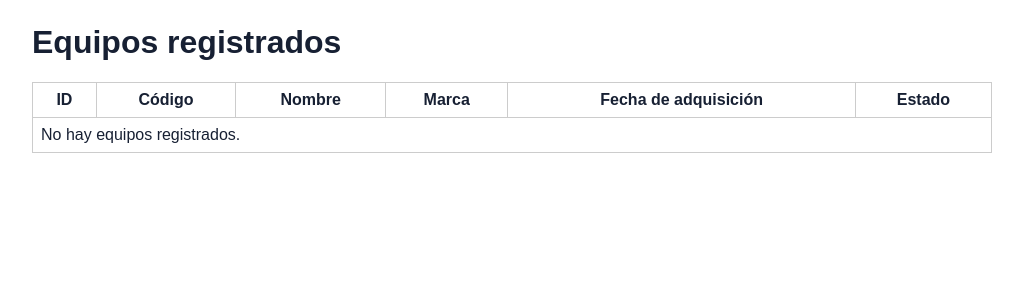
After one commit to emanuel2004ramirez/HENRY-EXA2, a Laravel app: template Henry-Exa2-Extra/resources/views/equipos/index.blade.php in a window 1280 px wide. The commit adds this page. Shown: the top 300 px of the page, without its empty margins (128-1151 px from the left). Run offline with Laravel 12, Linux system fonts and the light colour scheme; the template is opened without the code that fills it, so the values that code supplies are empty.

Commit message:
Mostrar registros

```diff
--- a/Henry-Exa2-Extra/database/seeders/DatabaseSeeder.php
+++ b/Henry-Exa2-Extra/database/seeders/DatabaseSeeder.php
@@ -10,6 +10,7 @@ class DatabaseSeeder extends Seeder
     {
         $this->call([
             UsuarioDemoSeeder::class,
+            EquipoSeeder::class,
         ]);
     }
 }
--- /dev/null
+++ b/Henry-Exa2-Extra/resources/views/equipos/index.blade.php
@@ -0,0 +1,30 @@
+@extends('layouts.app')
+@section('contenido')
+    <h1>Equipos registrados</h1>
+    <table>
+        <thead>
+            <tr>
+                <th>ID</th>
+                <th>Código</th>
+                <th>Nombre</th>
+                <th>Marca</th>
+                <th>Fecha de adquisición</th>
+                <th>Estado</th>
+            </tr>
+        </thead>
+        <tbody>
+            @forelse ($equipos as $equipo)
+                <tr>
+                    <td>{{ $equipo->id }}</td>
+                    <td>{{ $equipo->codigo }}</td>
+                    <td>{{ $equipo->nombre }}</td>
+                    <td>{{ $equipo->marca }}</td>
+                    <td>{{ $equipo->fecha_adquisicion->format('d/m/Y') }}</td>
+                    <td>{{ $equipo->estado }}</td>
+                </tr>
+            @empty
+                <tr><td colspan="6">No hay equipos registrados.</td></tr>
+            @endforelse
+        </tbody>
+    </table>
+@endsection
--- a/Henry-Exa2-Extra/resources/views/layouts/app.blade.php
+++ b/Henry-Exa2-Extra/resources/views/layouts/app.blade.php
@@ -9,6 +9,8 @@
         main { max-width: 960px; margin: auto; }
         label { display: block; margin-top: 12px; }
         input, button { padding: 8px; margin: 4px 0; }
+        table { border-collapse: collapse; width: 100%; }
+        th, td { border: 1px solid #ccc; padding: 8px; }
         .error { color: #a01818; }
         .exito { color: #14613e; }
     </style>
@@ -16,7 +18,6 @@
 <body>
 <main>
     @auth
-        <p>Sesión de {{ auth()->user()->name }}</p>
         <form method="POST" action="{{ route('logout') }}">
             @csrf
             <button type="submit">Cerrar sesión</button>
--- a/Henry-Exa2-Extra/routes/web.php
+++ b/Henry-Exa2-Extra/routes/web.php
@@ -2,6 +2,7 @@
 
 use Illuminate\Support\Facades\Route;
 use App\Http\Controllers\LoginController;
+use App\Http\Controllers\EquipoController;
 
 Route::get('/', function () {
     return redirect()->route('login');
@@ -12,7 +13,11 @@ Route::post('/login', [LoginController::class, 'store'])
     ->middleware('throttle:6,1')->name('login.store');
 
 Route::middleware('auth')->group(function () {
-    Route::view('/inicio', 'inicio')->name('inicio');
+    Route::get('/inicio', function () {
+        return redirect()->route('equipos.index');
+    })->name('inicio');
+    Route::get('/equipos', [EquipoController::class, 'index'])
+        ->name('equipos.index');
     Route::post('/logout', [LoginController::class, 'destroy'])
         ->name('logout');
 });
```
Also changed, not shown: Henry-Exa2-Extra/app/Http/Controllers/EquipoController.php (added, +14 -0 lines), Henry-Exa2-Extra/app/Models/Equipo.php (added, +18 -0 lines), Henry-Exa2-Extra/database/factories/EquipoFactory.php (added, +24 -0 lines), Henry-Exa2-Extra/database/seeders/EquipoSeeder.php (added, +16 -0 lines), Henry-Exa2-Extra/database/migrations/2026_11_28_041648_create_equipos_table.php (added).
